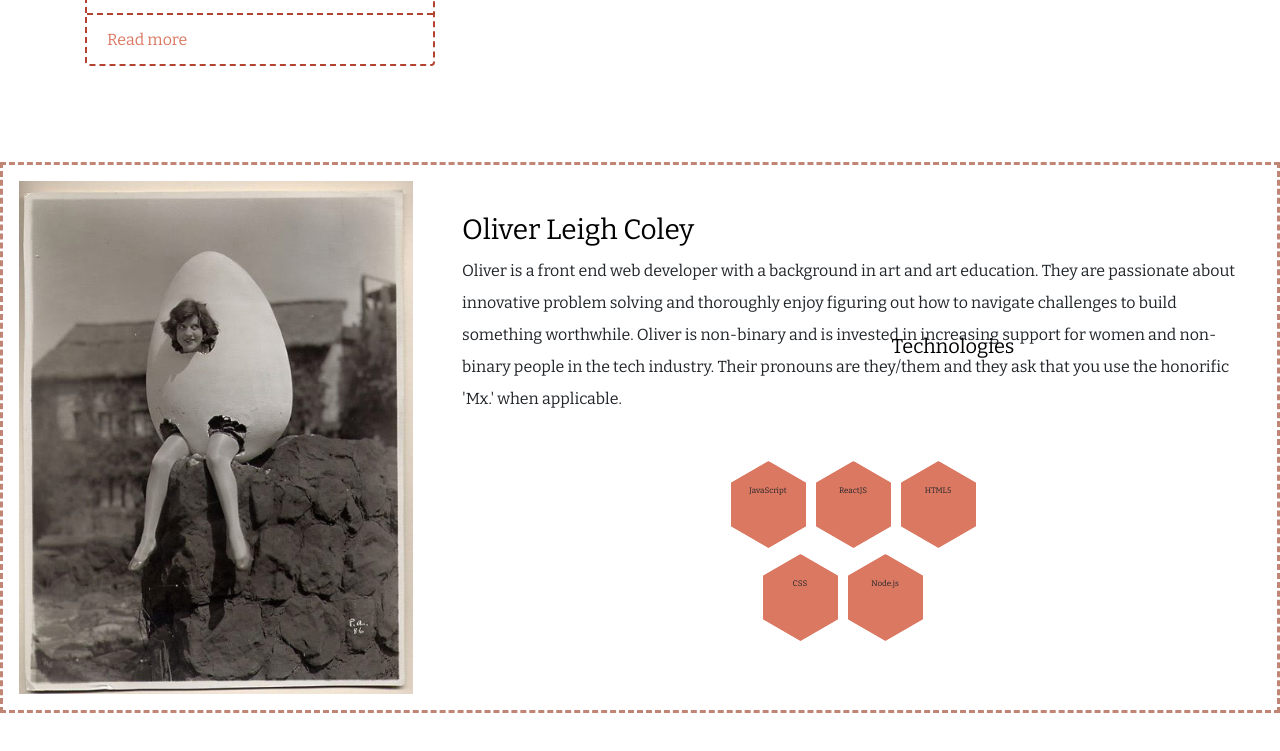
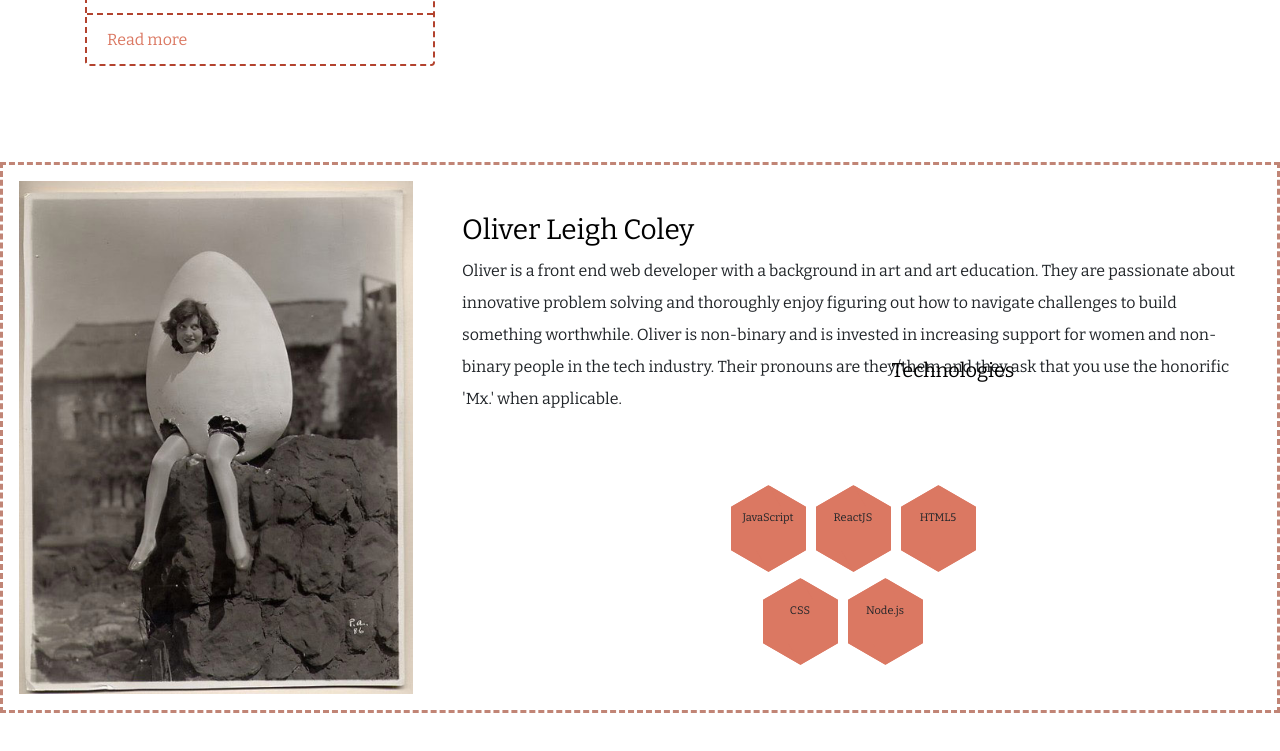
Before and after one commit to MxOliver/mxoliver.github.io_old, a website: page index.html in a window 1280 px wide. Shown: the part 4611-5362 px from the top of the page. Drawn offline with nearby package versions, Linux system fonts and the light colour scheme; a web font is replaced by a local one.

Commit message:
hex format edit

```diff
--- a/index.css
+++ b/index.css
@@ -183,7 +183,7 @@
 /* skill and hex layout */
 
 .tech-skills {
- height: 8em;
+ height: 10em;
  display: flex;
  justify-content: center;
  flex-direction: column;
@@ -202,7 +202,7 @@
 .hexagons {
  margin-top: 5em;
  align-self: center;
- margin-bottom: 2em;
+ margin-bottom: 1em;
 }
 
 .hex-2 {
@@ -215,8 +215,8 @@
 
 .skill-button {
  text-align: center;
- font-size: 8px;
- margin-bottom: 2em;
+ font-size: 11px;
+ margin-bottom: 1em;
 }
 
 /*Portfolio*/
```
